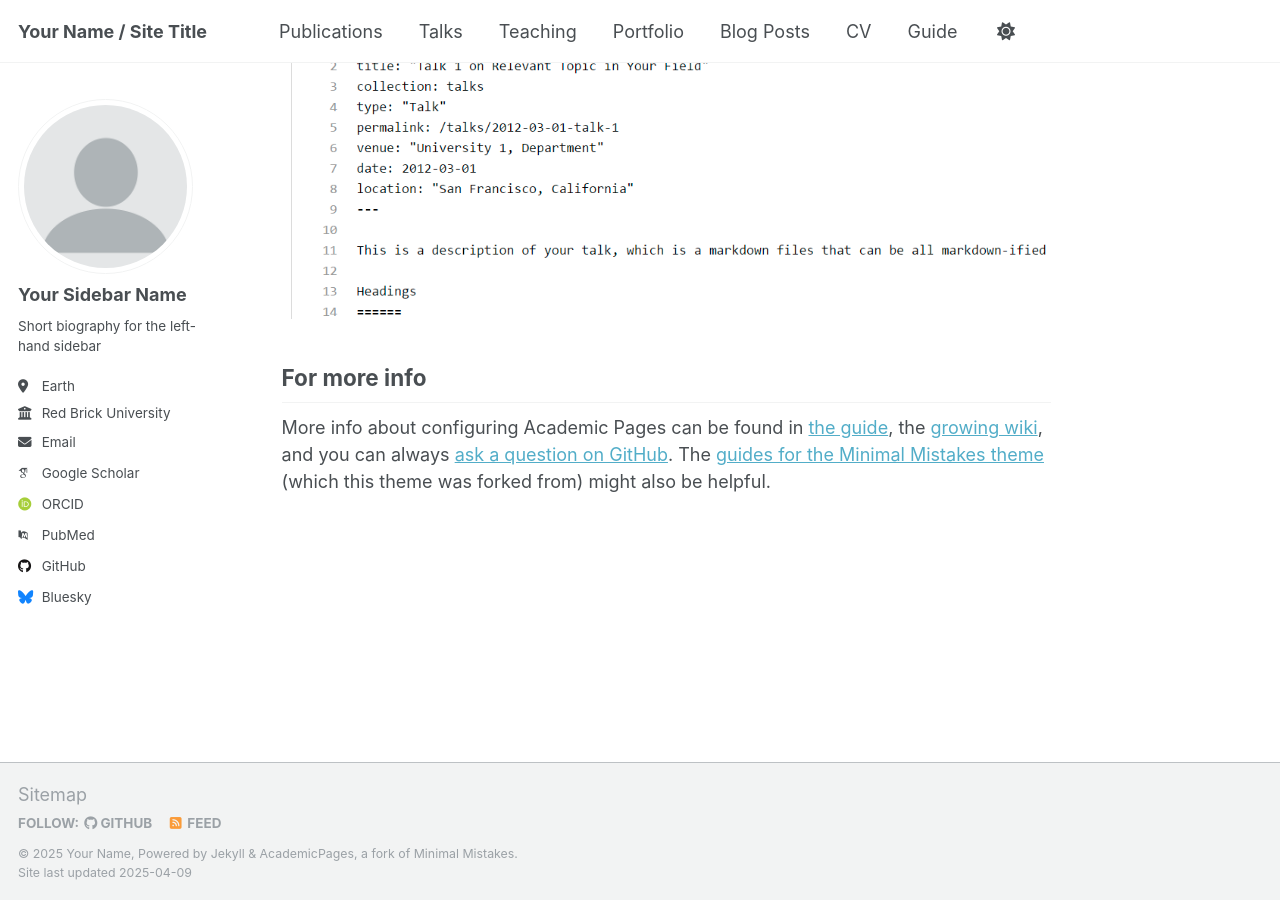
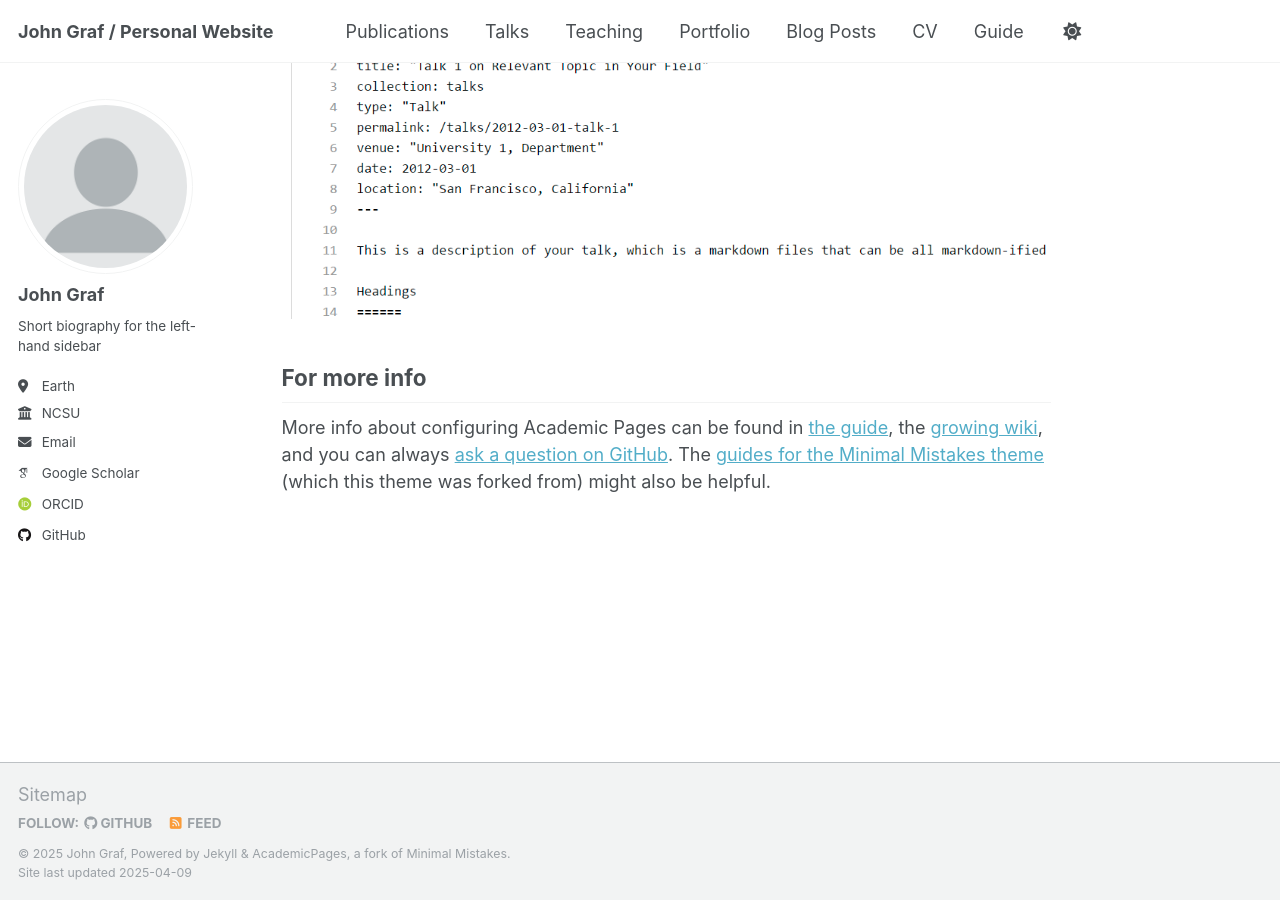
Before and after one commit to j-graf/j-graf.github.io, a Jekyll site: the page built from _pages/about.md, in a window 1280 px wide and 900 px high, scrolled down 2636 px. Built offline with Jekyll 4.4.1, drawn with Linux system fonts in a browser that asks for light colours; some web fonts are replaced.

Commit message:
Update _config.yml

```diff
--- a/_config.yml
+++ b/_config.yml
@@ -9,13 +9,13 @@
 # Basic Site Settings
 locale                   : "en-US"
 site_theme               : "default"
-title                    : "Your Name / Site Title"
+title                    : "John Graf / Personal Website"
 title_separator          : "-"
-name                     : &name "Your Name"
+name                     : &name "John Graf"
 description              : &description "personal description"
-url                      : https://academicpages.github.io # the base hostname & protocol for your site e.g. "https://[your GitHub username].github.io"
+url                      : https://j-graf.github.io # the base hostname & protocol for your site e.g. "https://[your GitHub username].github.io"
 baseurl                  : "" # the subpath of your site, e.g. "/blog"
-repository               : "academicpages/academicpages.github.io"
+repository               : "j-graf/j-graf.github.io"
 
 # Site Author - The following control what appear as part of the author content on the side bar.
 #               If a field is blank the icon and link will not appear, otherwise it will be shown.
@@ -23,21 +23,21 @@
 author:
   # Biographic information
   avatar           : "profile.png"
-  name             : "Your Sidebar Name"
+  name             : "John Graf"
   pronouns         : # example: "she/her"
   bio              : "Short biography for the left-hand sidebar"
   location         : "Earth"
-  employer         : "Red Brick University"
+  employer         : "NCSU"
   uri              : # URL
-  email            : "none@example.org"
+  email            : "grafjohnr@gmail.com"
 
   # Academic websites
   arxiv            : # URL - Update with the correct link to your profile
-  googlescholar    : "https://scholar.google.com/citations?user=PS_CX0AAAAAJ"
+  googlescholar    : "https://scholar.google.com/citations?user=trgn5gsAAAAJ&hl=en&oi=sra"
   impactstory      : # URL
-  orcid            : "http://orcid.org/yourorcidurl"
+  orcid            : "https://orcid.org/0009-0001-3648-6001"
   semantic         : # URL
-  pubmed           : "https://www.ncbi.nlm.nih.gov/pubmed/?term=john+snow"
+  pubmed           : # "https://www.ncbi.nlm.nih.gov/pubmed/?term=john+snow"
   researchgate     : # URL
   scopus           : # URL
 
@@ -45,12 +45,12 @@
   bitbucket        : # Username - Update with your username on the site
   codepen          : # Username
   dribbble         : # Username
-  github           : "academicpages"
+  github           : "j-graf"
   kaggle           : # Username
   stackoverflow    : # User number or user number and name (i.e., use "1" or "1/jeff-atwood")
 
   # Social media
-  bluesky          : "bsky.app" # Replace this with you Bluesky username
+  bluesky          : # "bsky.app" # Replace this with you Bluesky username
   facebook         : # Username
   flickr           : # Username
   foursquare       : # Username
```
